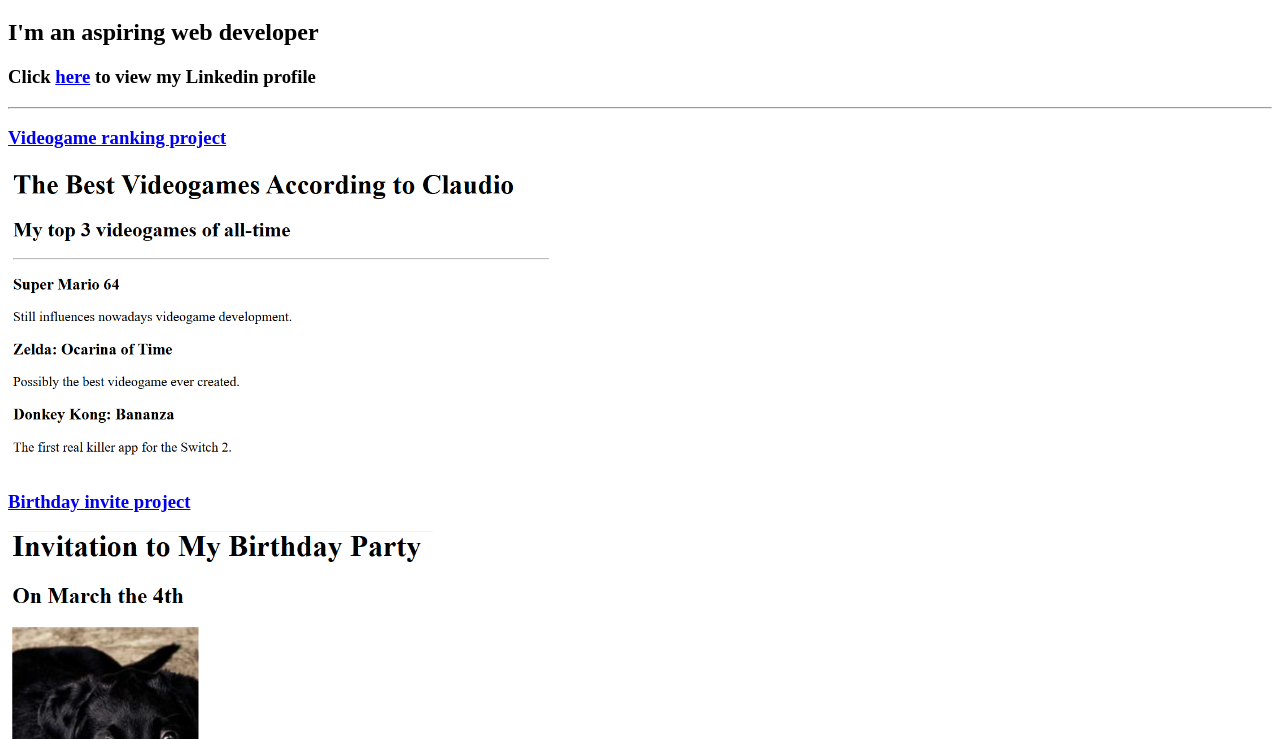
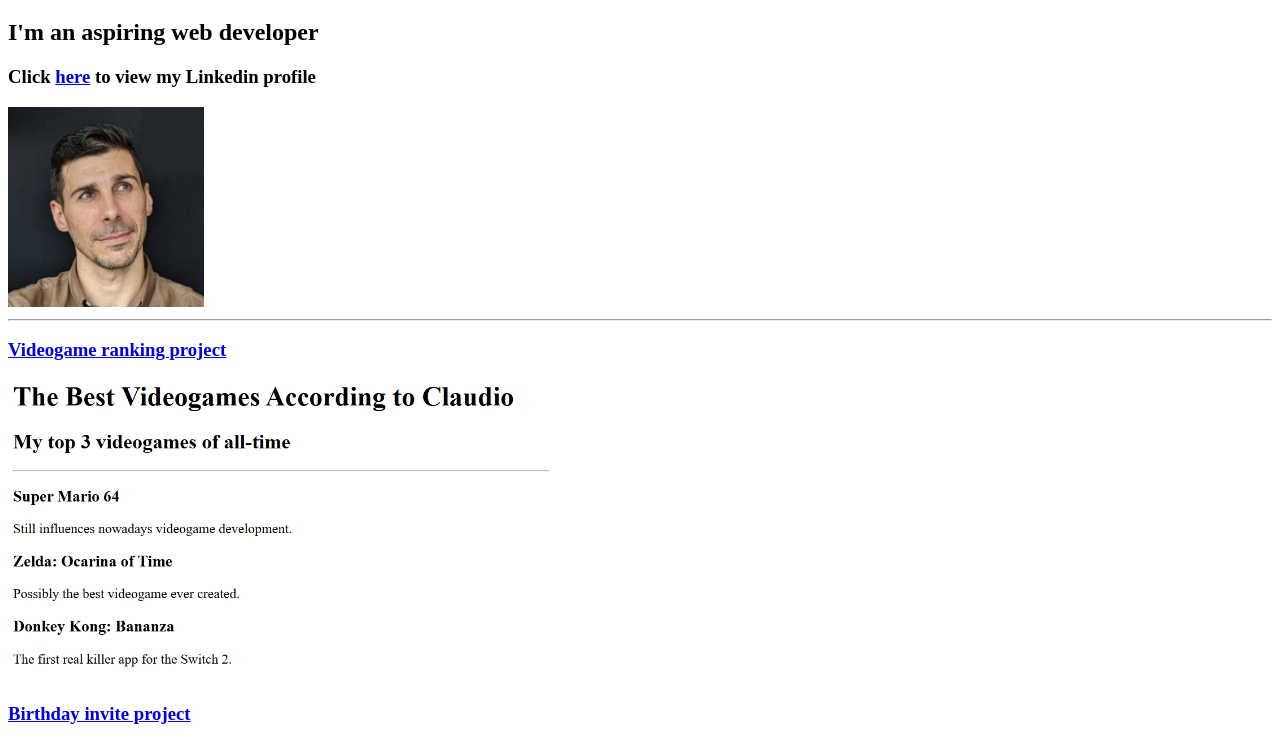
Before and after one commit to Claudio8743/html-portfolio, a plain HTML site: page index.html in a window 1280 px wide. Shown: the part 61-800 px from the top of the page. Drawn offline with Linux system fonts and the light colour scheme.

Commit message:
small modification

```diff
--- a/index.html
+++ b/index.html
@@ -13,6 +13,7 @@
         <a href="https://www.linkedin.com/in/claudio-d-amico-1b0200123/">here</a>
         to view my Linkedin profile
     </h3>
+    <img src="./assets/images/profile_pic.png" height="200" alt="Claudio D'amico picture"/>
     <hr/>
     <a href="./public/videogame-ranking.html">
         <h3>Videogame ranking project</h3>
```
